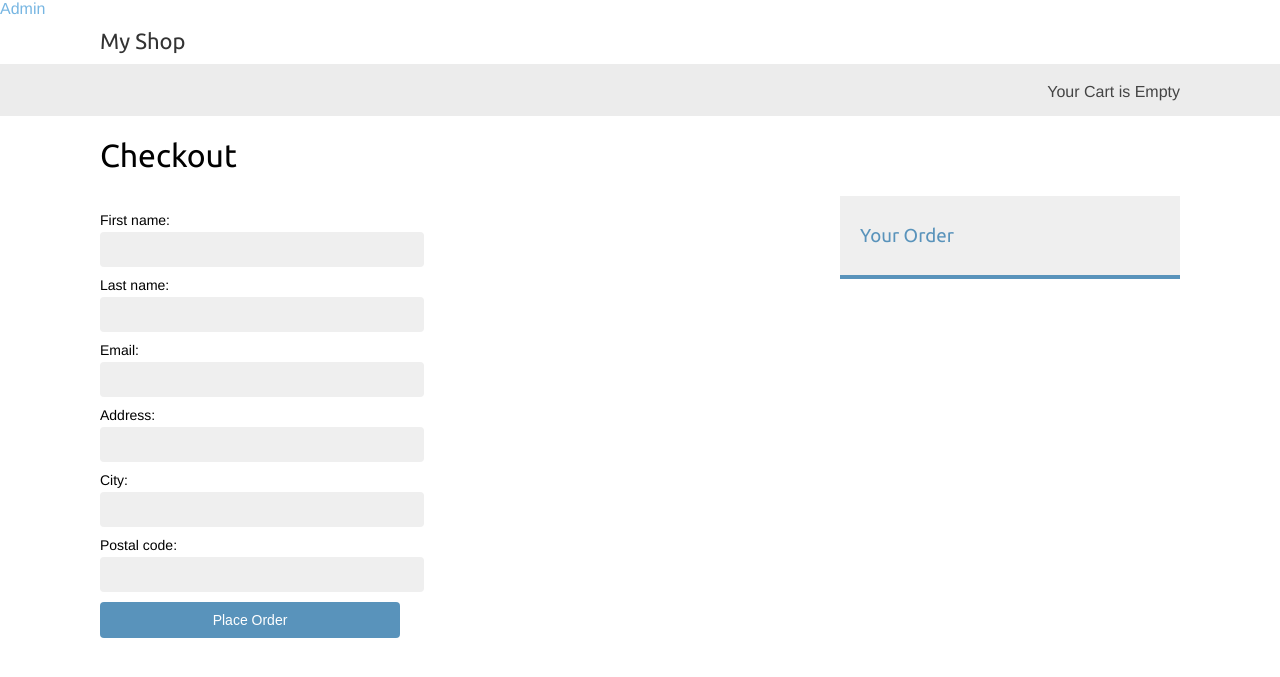
After one commit to sourcery-ai-bot/django-by-example, a Django app: page /orders/create/ in a window 1280 px wide. The commit adds this page. Shown: the top 677 px of the page. Run offline with Django 3.2, Linux system fonts and the light colour scheme; parts of the project's set-up code (start-up, migrations or seed data) failed here and were passed over.

Commit message:
creating customer orders

```diff
--- a/myShop/cart/templates/cart/detail.html
+++ b/myShop/cart/templates/cart/detail.html
@@ -54,6 +54,6 @@
   </table>
   <p class="text-right">
     <a href="{% url "shop:product_list" %}" class="button light">Continue Shopping</a>
-    <a href="#" class="button">Checkout</a>
+    <a href="{% url "orders:order_create" %}" class="button">Checkout</a>
   </p>
 {% endblock %}
--- a/myShop/config/urls.py
+++ b/myShop/config/urls.py
@@ -21,6 +21,7 @@ from django.urls import include, path
 urlpatterns = [
     path("admin/", admin.site.urls),
     path("cart/", include("cart.urls", namespace="cart")),
+    path("orders/", include("orders.urls", namespace="orders")),
     path("", include("shop.urls", namespace="shop")),
 ]
 
--- /dev/null
+++ b/myShop/orders/forms.py
@@ -0,0 +1,16 @@
+from django import forms
+
+from .models import Order
+
+
+class OrderCreateForm(forms.ModelForm):
+    class Meta:
+        model = Order
+        fields = [
+            "first_name",
+            "last_name",
+            "email",
+            "address",
+            "city",
+            "postal_code",
+        ]
--- a/myShop/orders/models.py
+++ b/myShop/orders/models.py
@@ -31,6 +31,7 @@ class OrderItem(models.Model):
     product = models.ForeignKey(
         Product, related_name="order_items", on_delete=models.CASCADE
     )
+    price = models.DecimalField(max_digits=10, decimal_places=2, default=0)
     quantity = models.PositiveIntegerField(default=1)
 
     def __str__(self):
--- /dev/null
+++ b/myShop/orders/templates/orders/order/create.html
@@ -0,0 +1,25 @@
+{% extends "shop/base.html" %}
+
+{% block title %}Checkout{% endblock %}
+
+{% block content %}
+  <h1>Checkout</h1>
+
+  <div class="order-info">
+    <h3>Your Order</h3>
+    <ul>
+      {% for item in cart %}
+        <li>
+          {{ item.quantity }} x {{ item.product.name }}
+          <span>${{ item.total_price }}</span>
+        </li>
+      {% endfor %}
+    </ul>
+  </div>
+
+  <form action="." method="post" class="order-form">
+    {{ form.as_p }}
+    <p><input type="submit" value="Place Order"></p>
+    {% csrf_token %}
+  </form>
+{% endblock %}
--- /dev/null
+++ b/myShop/orders/urls.py
@@ -0,0 +1,7 @@
+from django.urls import path
+
+from . import views
+
+app_name = "orders"
+
+urlpatterns = [path("create/", views.order_create, name="order_create")]
--- a/myShop/orders/views.py
+++ b/myShop/orders/views.py
@@ -1,3 +1,31 @@
 from django.shortcuts import render
 
-# Create your views here.
+from cart.cart import Cart
+
+from .forms import OrderCreateForm
+from .models import OrderItem
+
+
+def order_create(request):
+    cart = Cart(request)
+    if request.method == "POST":
+        form = OrderCreateForm(request.POST)
+        if form.is_valid():
+            order = form.save()
+            for item in cart:
+                OrderItem.objects.create(
+                    order=order,
+                    product=item["product"],
+                    price=item["price"],
+                    quantity=item["quantity"],
+                )
+            # clear the cart
+            cart.clear()
+            return render(
+                request, "orders/order/created.html", {"order": order}
+            )
+    else:
+        form = OrderCreateForm()
+    return render(
+        request, "orders/order/create.html", {"cart": cart, "form": form}
+    )
```
Also changed, not shown: myShop/orders/templates/orders/order/created.html (added, +9 -0 lines), myShop/orders/migrations/0002_orderitem_price.py (added).
